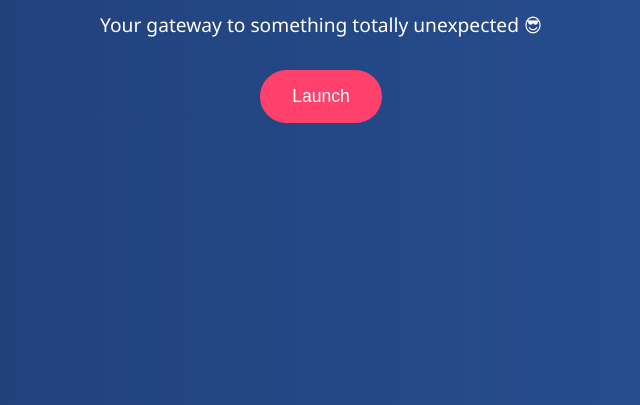
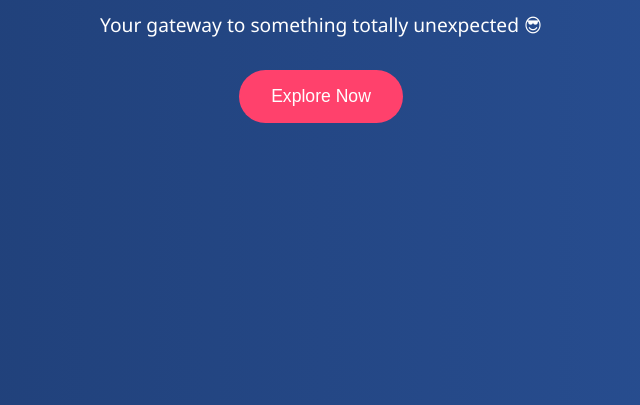
Before and after one commit to AdamIsStinky/Luxora, a plain HTML site: page index.html in a window 1280 px wide. Shown: the part 395-800 px from the top of the page, without its empty margins (319-959 px from the left). Drawn offline with Linux system fonts and the light colour scheme.

Commit message:
Update index.html

```diff
--- a/index.html
+++ b/index.html
@@ -47,6 +47,6 @@
 <body>
   <h1>Welcome to Luxora</h1>
   <p>Your gateway to something totally unexpected 😎</p>
-  <button onclick="window.location.href='https://www.youtube.com/watch?v=dQw4w9WgXcQ'">Launch</button>
+  <button onclick="window.location.href='https://www.youtube.com/watch?v=dQw4w9WgXcQ'">Explore Now</button>
 </body>
 </html>
```
